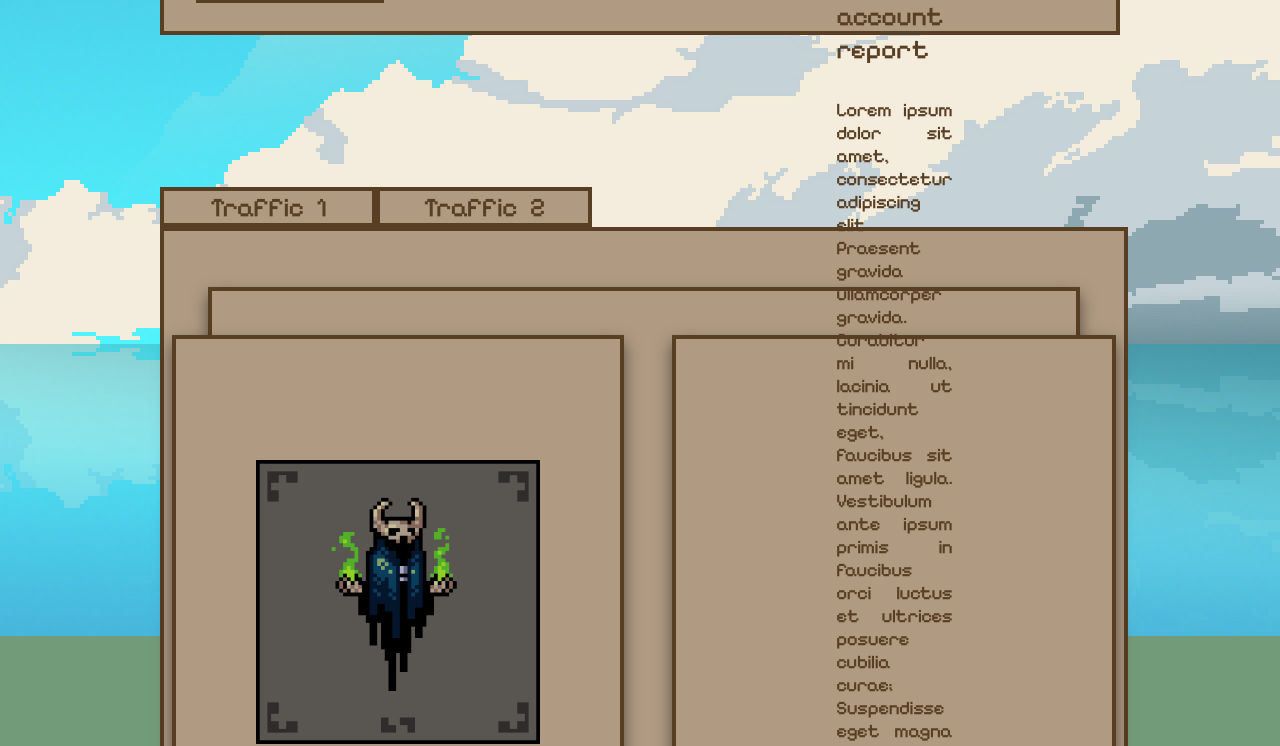
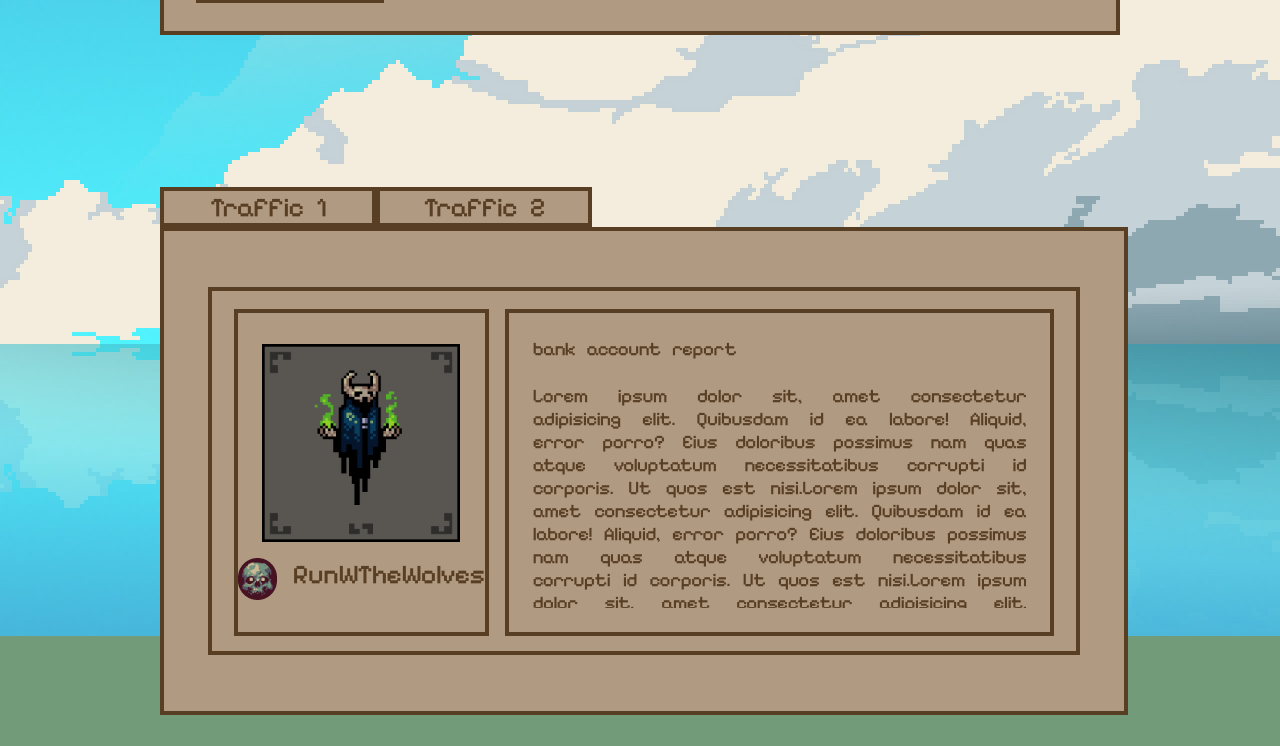
Before and after one commit to agw2005/rsa-encryption-discrete-math-v2, a React (Vite) app: page / in a window 1280 px wide. Shown: the part 444-1190 px from the top of the page. Built offline with nearby package versions, Linux system fonts and the light colour scheme.

Commit message:
snooper page done, TODO: transfer to its own file from sandbox

```diff
--- a/src/components/sandbox/Sandbox.css
+++ b/src/components/sandbox/Sandbox.css
@@ -241,7 +241,7 @@ li:hover {
   border: var(--primary-border);
   background-color: var(--secondary-color);
   width: 100%;
-  height: 50rem;
+  height: 30rem;
   display: flex;
   align-items: center; /* Vertically center child (inner-body class) */
   justify-content: center; /* Horizontally center child (inner-body class) */
@@ -249,62 +249,66 @@ li:hover {
 
 .inner-body {
   border: var(--primary-border);
-  background-color: var(--secondary-color);
-  /* background-color: red; */
-  height: 85%;
+  height: 75%;
   width: 90%;
   display: flex;
-  flex-direction: column;
-  align-items: center; /* Vertically center child */
-  justify-content: center; /* Horizontally center child */
-  box-shadow: 0px 8px 15px 0px rgba(0, 0, 0, 0.5);
+  align-items: center; /* Vertically center child (inner-body class) */
+  justify-content: center; /* Horizontally center child (inner-body class) */
 }
 
 .content-container {
   height: 90%;
-  width: 90%;
+  width: 95%;
   display: flex;
   flex-direction: row;
-  align-items: center; /* Vertically center child */
-  justify-content: center; /* Horizontally center child */
-  gap: 3rem;
+  gap: 1rem;
+}
+
+.snooper-infos,
+.snooper-message {
+  border: var(--primary-border);
+  background-color: var(--secondary-color);
+  height: calc(100% - 0.3rem);
+}
+
+.snooper-infos > img {
+  width: 80%;
 }
 
 .snooper-infos {
-  border: var(--primary-border);
-  background-color: var(--secondary-color);
-  height: 90%;
-  box-shadow: 0px 8px 15px 0px rgba(0, 0, 0, 0.5);
-  padding: 1rem 5rem;
+  flex: 1;
   display: flex;
   flex-direction: column;
-  align-items: center; /* Vertically center child */
-  justify-content: center; /* Horizontally center child */
+  align-items: center; /* Vertically center child (inner-body class) */
+  justify-content: center; /* Horizontally center child (inner-body class) */
+  gap: 1rem;
+}
+.snooper-message {
+  flex: 3;
 }
 
 .snooper-name-info {
   display: flex;
-  align-items: center; /* Vertically center child */
   gap: 1rem;
-  padding-top: 1rem;
 }
 
 .snooper-message {
-  border: var(--primary-border);
-  background-color: var(--secondary-color);
-  height: 90%;
-  box-shadow: 0px 8px 15px 0px rgba(0, 0, 0, 0.5);
-  padding: 1rem 10rem;
+  font-size: 1.2rem;
+  text-align: justify;
   display: flex;
   flex-direction: column;
-  align-items: center; /* Vertically center child */
-  justify-content: center; /* Horizontally center child */
-  gap: 2rem;
+}
+
+.snooper-message > p {
+  margin-top: 1.5rem;
+  margin-left: 1.5rem;
+  margin-right: 1.5rem;
 }
 
 .message-content {
-  font-size: 1.2rem;
-  text-align: justify;
+  margin-bottom: 1.5rem;
+  overflow-y: auto; /* Enables vertical scrolling */
+  overflow-x: hidden; /* Prevents horizontal scrolling */
 }
 
 /* CUSTOM SCROLL BAR - from W3S */
@@ -330,8 +334,3 @@ li:hover {
 }
 
 /* S-O section !!! */
-
-/*
-  TODO:
-  divs in content-container is not responsive, fix it !
-*/
--- a/src/components/sandbox/Sandbox.tsx
+++ b/src/components/sandbox/Sandbox.tsx
@@ -116,15 +116,18 @@ const Sandbox = () => {
               <div className="snooper-message">
                 <p className="message-title">bank account report</p>
                 <p className="message-content">
-                  Lorem ipsum dolor sit amet, consectetur adipiscing elit.
-                  Praesent gravida ullamcorper gravida. Curabitur mi nulla,
-                  lacinia ut tincidunt eget, faucibus sit amet ligula.
-                  Vestibulum ante ipsum primis in faucibus orci luctus et
-                  ultrices posuere cubilia curae; Suspendisse eget magna sit
-                  amet lacus convallis pretium. Fusce placerat mauris at
-                  sagittis sodales. Pellentesque non felis sit amet ante
-                  fermentum posuere ornare eget est. Nunc rutrum aliquam mi,
-                  quis consectetur turpis pellentesque eu. M
+                  Lorem ipsum dolor sit, amet consectetur adipisicing elit.
+                  Quibusdam id ea labore! Aliquid, error porro? Eius doloribus
+                  possimus nam quas atque voluptatum necessitatibus corrupti id
+                  corporis. Ut quos est nisi.Lorem ipsum dolor sit, amet
+                  consectetur adipisicing elit. Quibusdam id ea labore! Aliquid,
+                  error porro? Eius doloribus possimus nam quas atque voluptatum
+                  necessitatibus corrupti id corporis. Ut quos est nisi.Lorem
+                  ipsum dolor sit, amet consectetur adipisicing elit. Quibusdam
+                  id ea labore! Aliquid, error porro? Eius doloribus possimus
+                  nam quas atque voluptatum necessitatibus corrupti id corporis.
+                  Ut quos est nisi.Lorem ipsum dolor sit, amet consectetur
+                  adipisicing elit.
                 </p>
               </div>
             </div>
```
